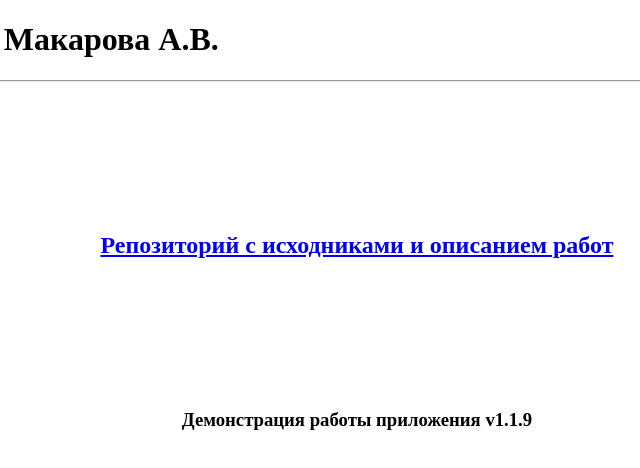
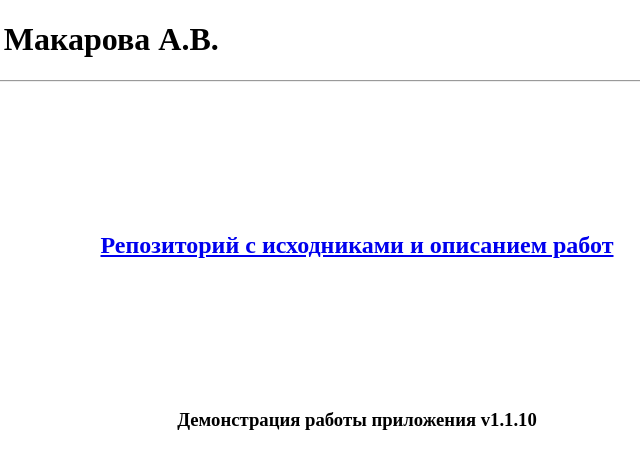
Before and after one commit to AVasMakarov/MyApp, a plain HTML site: page index.html in a window 1280 px wide. Shown: the full height of the page, 283-923 px from the left. Drawn offline with Linux system fonts and the light colour scheme.

Commit message:
run CI/CD with tag=v1.1.10

```diff
--- a/index.html
+++ b/index.html
@@ -14,7 +14,7 @@
 <hr>
 <h2 style="margin-top: 150px; text-align: center;"> <a href="https://github.com/AVasMakarov/Diplom">Репозиторий с исходниками и описанием работ</a></h2>
 
-<h3 style="margin-top: 150px; text-align: center;"> Демонстрация работы приложения v1.1.9 </h3>
+<h3 style="margin-top: 150px; text-align: center;"> Демонстрация работы приложения v1.1.10 </h3>
 
 </body>
 
```
Also changed, not shown: 2 other files.
